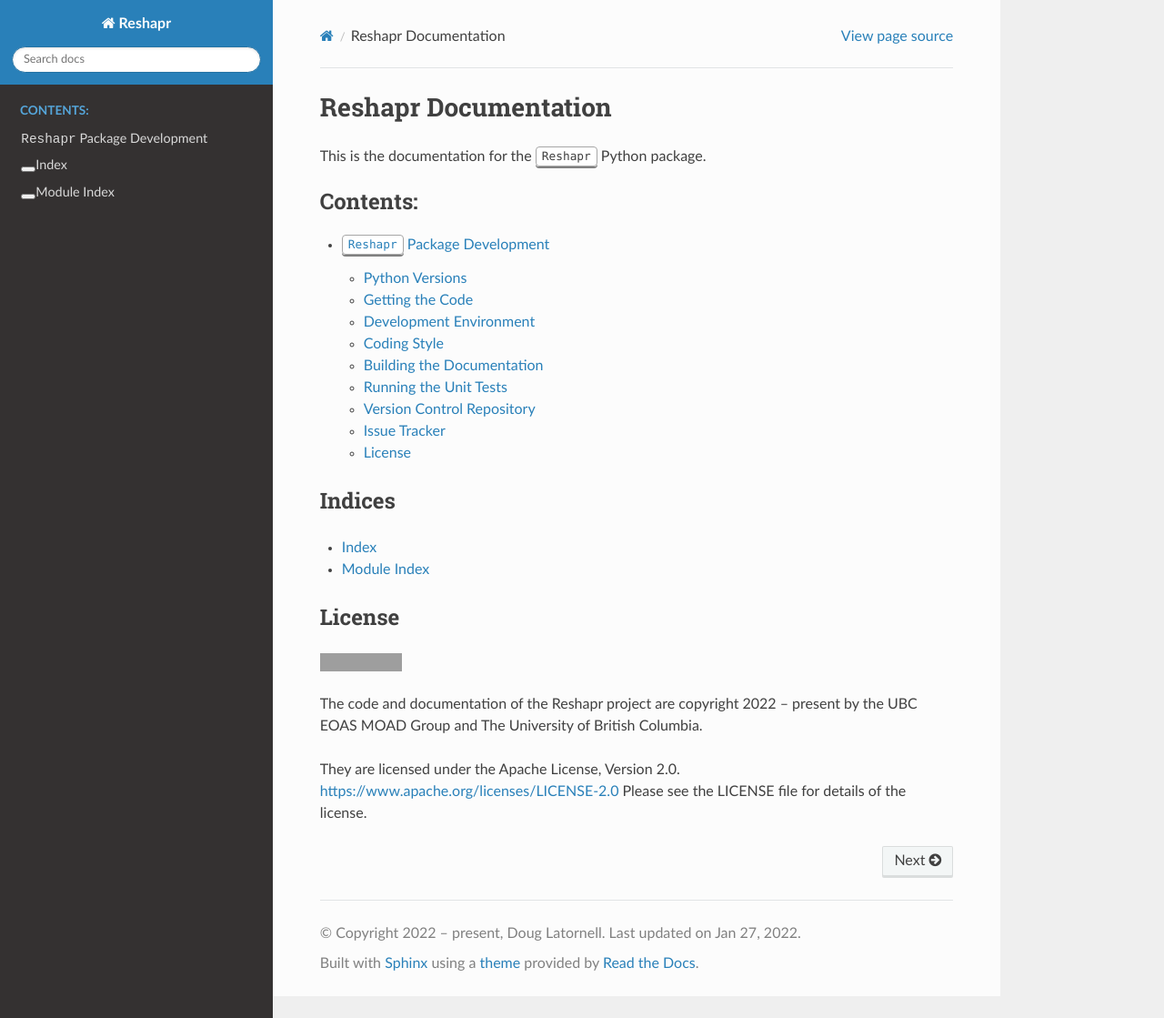
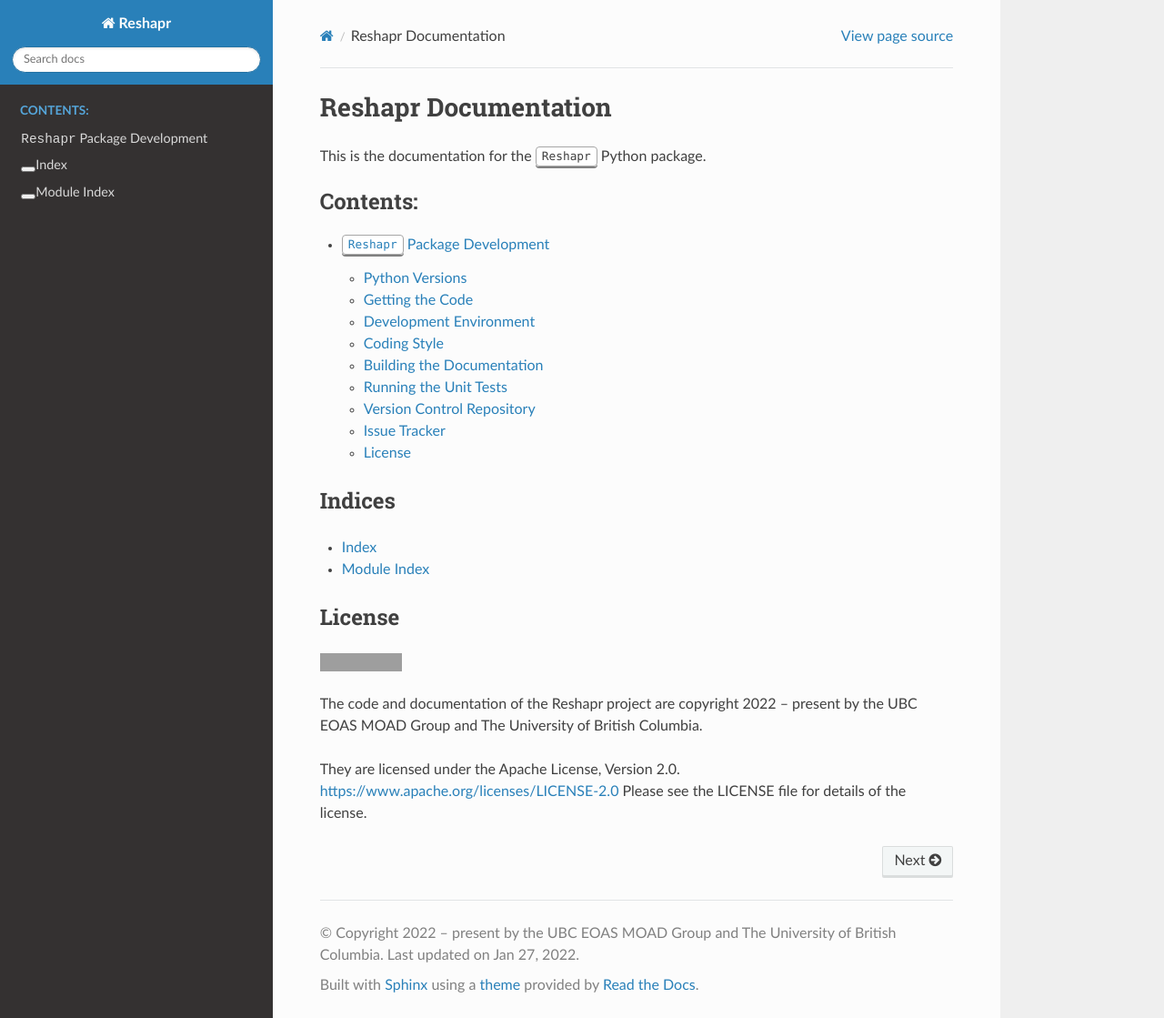
Before and after one commit to UBC-MOAD/Reshapr, a Sphinx documentation site: the page built from docs/index.rst, in a window 1280 px wide and 1119 px high. Shown: the whole window at 91% size. Built offline with Sphinx 7.4.7 and the Read the Docs theme 2.0.0, drawn with Linux system fonts in a browser that asks for light colours; grey boxes are pictures that could not be loaded.

Commit message:
Chg docs copyright holder notice to MOAD & UBC

```diff
--- a/docs/conf.py
+++ b/docs/conf.py
@@ -24,17 +24,12 @@ setup_cfg = configparser.ConfigParser()
 setup_cfg.read(os.path.abspath("../setup.cfg"))
 project = setup_cfg["metadata"]["name"]
 
-author = "Doug Latornell"
-
-
-import datetime
-
 pkg_creation_year = 2022
-copyright_years = (
-    "{pkg_creation_year} – present".format(pkg_creation_year=pkg_creation_year)
+copyright_years = "{pkg_creation_year} – present".format(
+    pkg_creation_year=pkg_creation_year
 )
-copyright = "{copyright_years}, {author}".format(
-    copyright_years=copyright_years, author=author
+copyright = "{copyright_years} by the UBC EOAS MOAD Group and The University of British Columbia".format(
+    copyright_years=copyright_years
 )
 
 # The full version, including alpha/beta/rc tags
```
